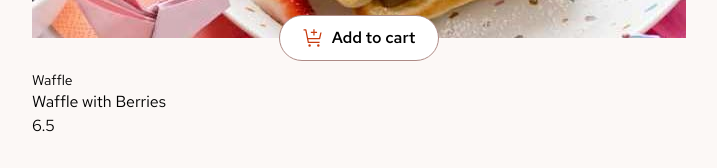
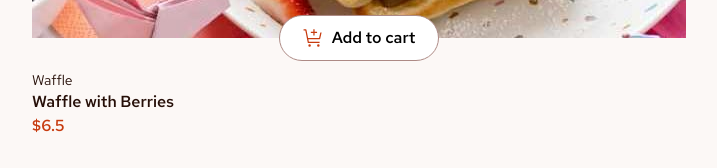
Before and after one commit to Masseh2025/shopping-cart-typescript, a React (Vite) app: page / in a window 1280 px wide. Shown: the part 402-570 px from the top of the page, without its empty margins (281-998 px from the left). Built offline with nearby package versions, Linux system fonts and the light colour scheme.

Commit message:
fixed dollor sign and added css

```diff
--- a/src/layouts/ItemGrid.tsx
+++ b/src/layouts/ItemGrid.tsx
@@ -2,8 +2,8 @@ import data from "../data/data.json";
 import CartButton from "../components/CartButton";
 function ItemGrid() {
   return (
-    <div className="grid grid-col-1 h-full overflow-y-scroll">
-      <ul>
+    <div className=" h-full overflow-y-scroll">
+      <ul className="grid grid-cols-1 ">
         {data.map((data) => {
           return (
             <li key={data.name} className="p-4 flex flex-col">
@@ -13,10 +13,10 @@ function ItemGrid() {
                   <CartButton />
                 </div>
               </div>
-              <div>
+              <div className="text-rose-900">
                 <p className="text-sm">{data.category}</p>
-                <p>{data.name}</p>
-                <p>{data.price}</p>
+                <p className="font-semibold">{data.name}</p>
+                <p className="text-red font-semibold">${data.price}</p>
               </div>
             </li>
           );
```
